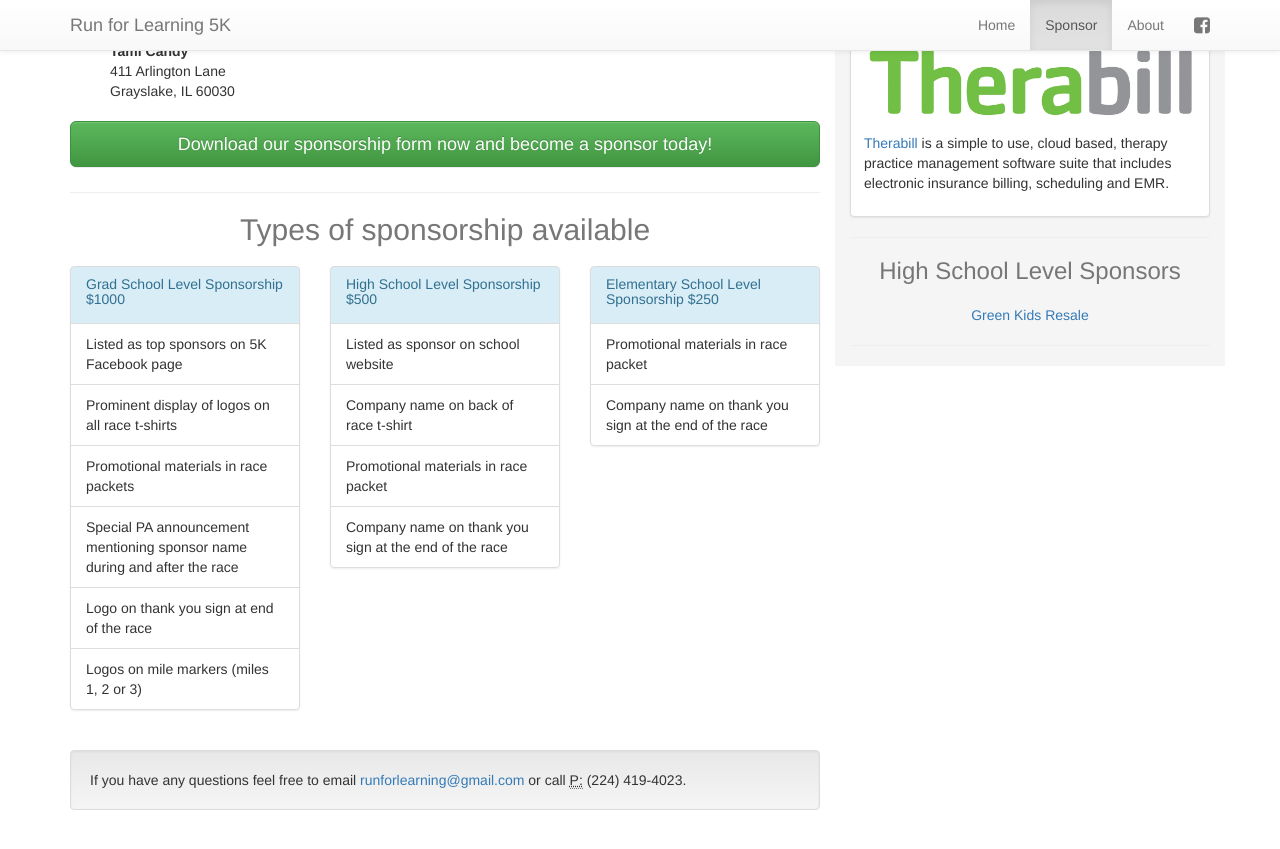
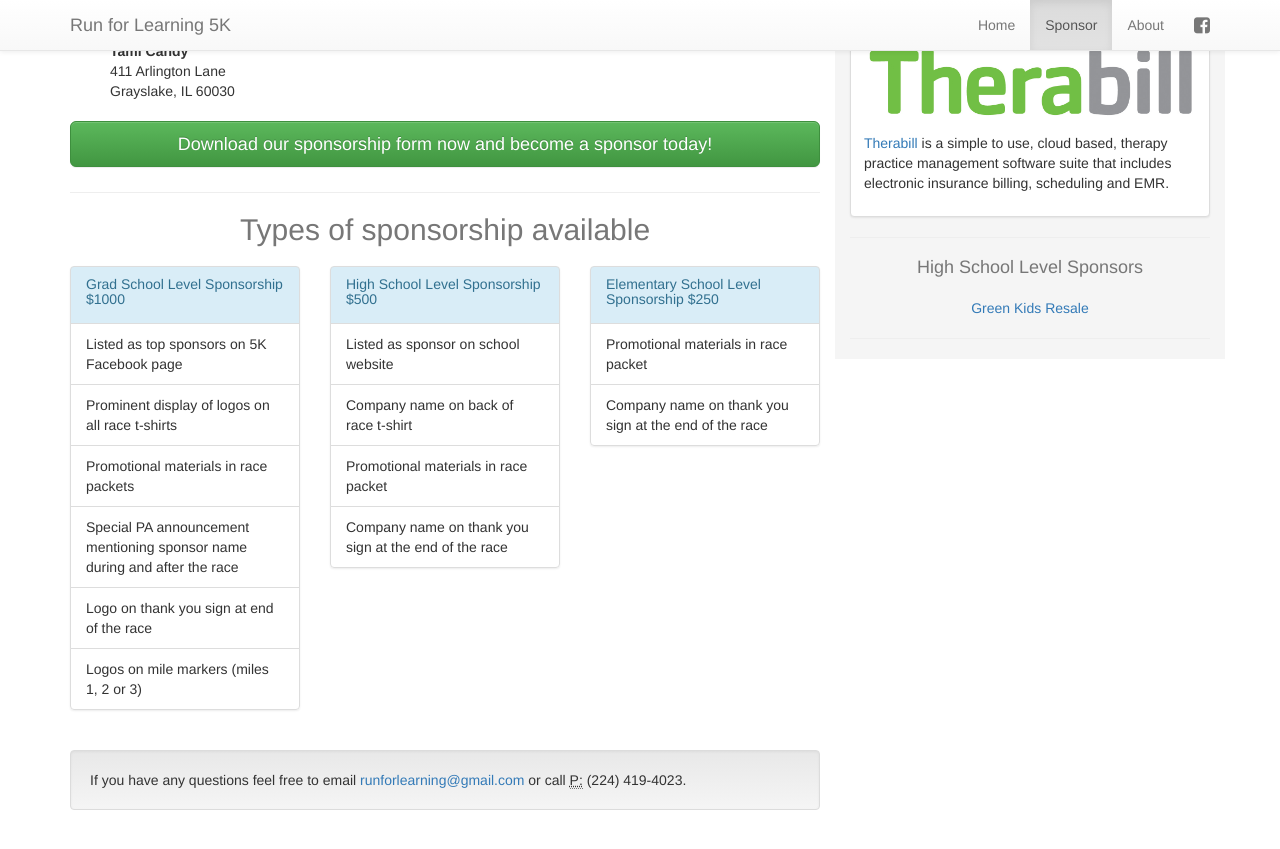
Before and after one commit to runforlearning/runforlearning.github.io, a Jekyll site: the page built from sponsor.html, in a window 1280 px wide and 900 px high, scrolled down 703 px. Shown: the top 849 px of the window. Built offline with Jekyll 4.4.1, drawn with Linux system fonts in a browser that asks for light colours; nearby versions of some CDN libraries.

Commit message:
Changes heading of high school level sponsors

```diff
--- a/_includes/sponsor_sidebar.html
+++ b/_includes/sponsor_sidebar.html
@@ -3,7 +3,7 @@
   {% include therabill.html %}
 </div>
 <hr>
-<h3 class="text-muted text-center">High School Level Sponsors</h3>
+<h4 class="text-muted text-center">High School Level Sponsors</h4>
 <p class="text-center">
   <a href="http://www.greenkidsresale-il.com/" alt="Green Kids Resale" target="_blank">Green Kids Resale</a>
 </p>
```
